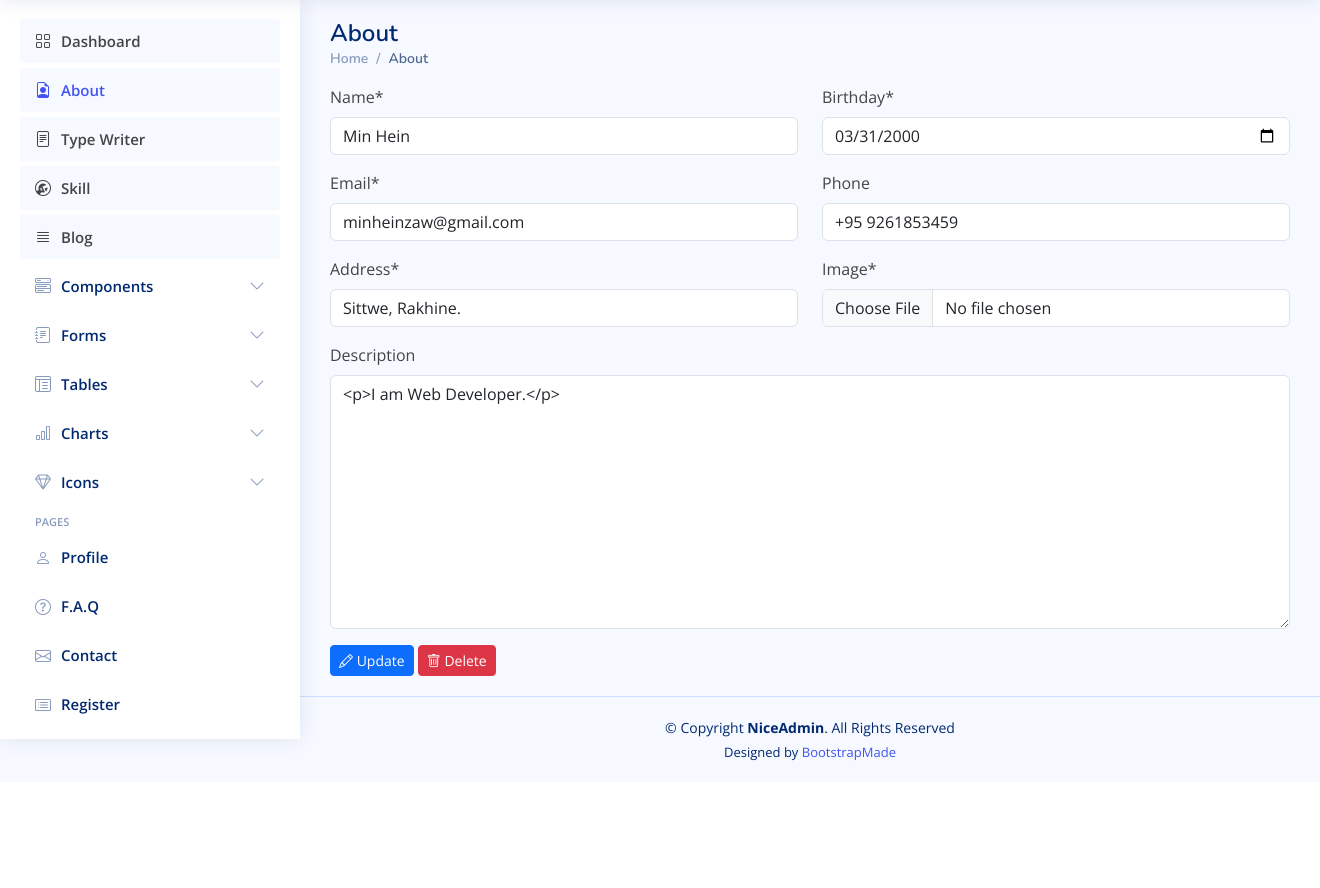
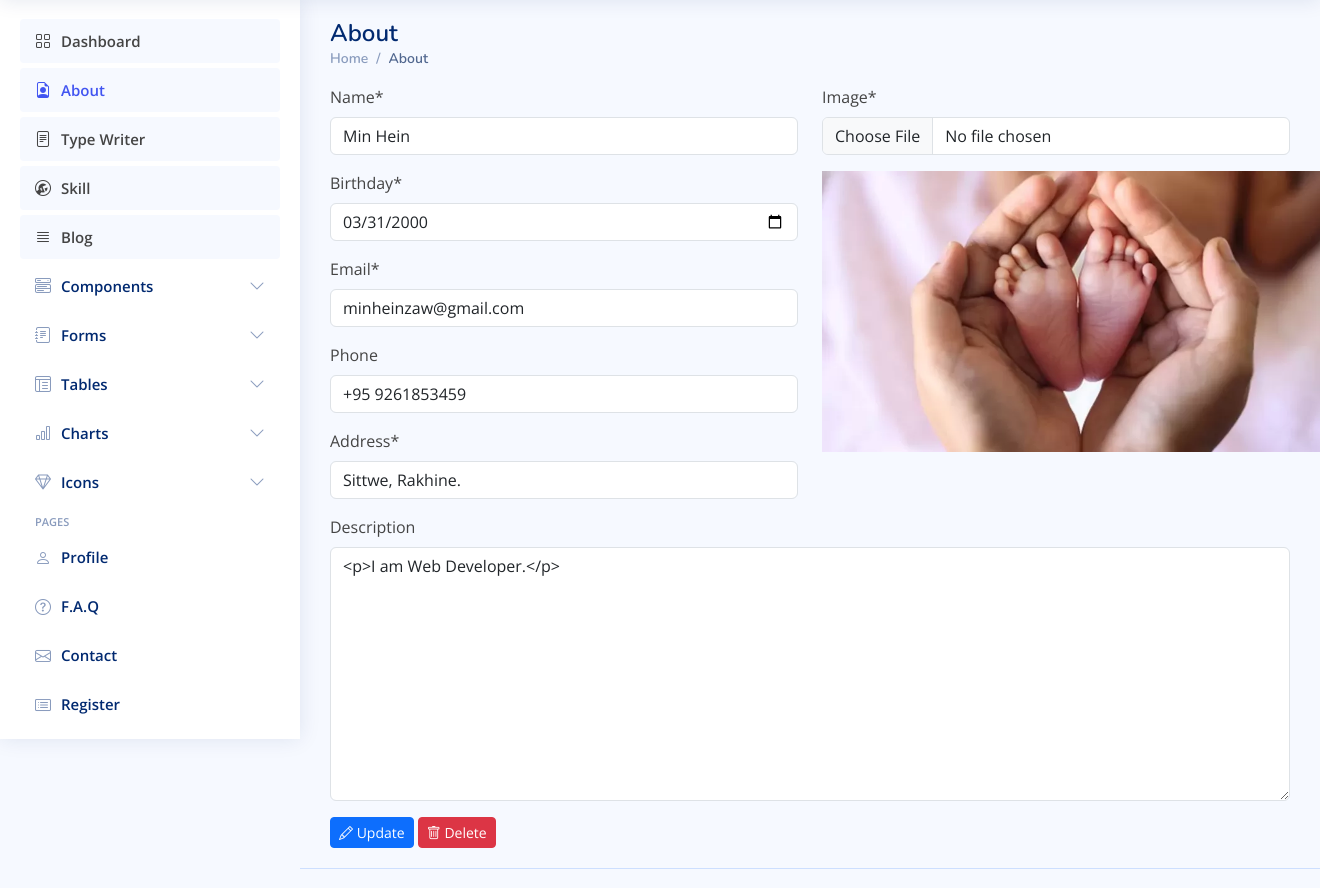
Before and after one commit to minheinn/minhein, a Django app: page /dashboard/about/ in a window 1320 px wide. Shown: the part 61-949 px from the top of the page. Before the commit the page ends 822 px from the top, so only its background shows below. Run offline with Django 4.2, Linux system fonts and the light colour scheme; data comes from the database, SQL or seed files in the repository; both versions use the stored data as it was after the commit; some libraries are stand-ins or nearby versions.

```diff
--- a/dashboard/forms.py
+++ b/dashboard/forms.py
@@ -12,7 +12,7 @@ class AboutForm(forms.ModelForm):
             'phone':forms.TextInput(attrs=({'placeholder':'Enter Your Phone..'})),
             'address':forms.TextInput(attrs=({'placeholder':'Enter Your Address..'})),
             'description':forms.Textarea(attrs=({'placeholder':'Enter Your Description..'})),
-            'image':forms.FileInput(attrs={'id': 'imageInput','type':'file'}),
+            'image':forms.FileInput(attrs=({"placeholder":"Image", "id":"image", "onchange":"getImagePreview(event)"})),
         }
 
 class TypeWriterForm(forms.ModelForm):
--- a/dashboard/templates/dashboard/about/about.html
+++ b/dashboard/templates/dashboard/about/about.html
@@ -22,52 +22,45 @@
     <div class="row">
       <div class="col-md-6">
           {{ forms.name|as_crispy_field }}
-            </div>
-            <div class="col-md-6">
           {{ forms.birthday|as_crispy_field }}
-            </div>
-            <div class="col-md-6">
           {{ forms.email|as_crispy_field }}
-            </div>
-            <div class="col-md-6">
           {{ forms.phone|as_crispy_field }}
-            </div>
-            <div class="col-md-6">
           {{ forms.address|as_crispy_field }}
       </div>
       <div class="col-md-6">
         {{ forms.image|as_crispy_field }}
+        <div class="col-md-6 mb-2" id="preview"></div>
       </div>
     </div>
+
     {{forms.media}}
     {{ forms.description|as_crispy_field }}
 
     <button type="submit" class="btn btn-primary btn-sm">
-          <i class="bi bi-plus-circle"></i> Create</button>
+      <i class="bi bi-plus-circle"></i> Create
+    </button>
   </form>
   {% else %}
-    <form action="" method="post">
+    <form action="" method="post" enctype="multipart/form-data">
       {% csrf_token %}
       <div class="row">
         <div class="col-md-6">
             {{ forms.name|as_crispy_field }}
-        </div>
-        <div class="col-md-6">
             {{ forms.birthday|as_crispy_field }}
-        </div>
-        <div class="col-md-6">
             {{ forms.email|as_crispy_field }}
-        </div>
-        <div class="col-md-6">
             {{ forms.phone|as_crispy_field }}
-        </div>
-        <div class="col-md-6">
             {{ forms.address|as_crispy_field }}
         </div>
         <div class="col-md-6">
           {{ forms.image|as_crispy_field }}
+          {% if about.image %}
+          <div class="col-md-6 mb-2" id="preview">
+            <img src="{{ about.image.url }}" alt="image here" style=" width: 500px;">
+          </div>
+          {% endif %}
         </div>
       </div>
+
       {{forms.media}}
       {{ forms.description|as_crispy_field }}
 
@@ -78,4 +71,20 @@
         <i class="bi bi-trash"></i> Delete</a>
     </form>
   {% endif %}
+
+
+  <script>
+    function getImagePreview(event)
+    {
+        var image = URL.createObjectURL(event.target.files[0]);
+        var imagediv = document.getElementById('preview');
+        var newimg = document.createElement('img');
+        imagediv.innerHTML = '';
+        newimg.src = image;
+        newimg.width = "500";
+        imagediv.appendChild(newimg);
+    }
+  </script>
+
+
 {% endblock content %}
--- a/dashboard/templates/dashboard/blog/edit_blog.html
+++ b/dashboard/templates/dashboard/blog/edit_blog.html
@@ -19,9 +19,13 @@
       </div>
       <div class="col-md-6">
         {{ forms.image|as_crispy_field }}
+        {% if blog.image %}
+        <div class="col-md-6 mb-2" id="preview">
+            <img src="{{ blog.image.url }}" alt="image here" style=" width: 300px;">
+        </div>
+        {% endif %}
       </div>
       <div class="col-md-6"></div>
-      <div class="col-md-6 mb-2" id="preview"></div>
       {{forms.media}}
       {{ forms.description|as_crispy_field }}
 
--- a/frontend/templates/frontend/partials/about.html
+++ b/frontend/templates/frontend/partials/about.html
@@ -26,9 +26,9 @@
             </div>
             <div class="col-lg-6">
               <ul>
-                <li><i class="bi bi-chevron-right"></i> <strong>Age:</strong> <span>30</span></li>
+                <li><i class="bi bi-chevron-right"></i> <strong>Age:</strong> <span>{{ age}}</span></li>
                 <li><i class="bi bi-chevron-right"></i> <strong>Degree:</strong> <span>Master</span></li>
-                <li><i class="bi bi-chevron-right"></i> <strong>PhEmailone:</strong> <span>{{ about.email }}</span></li>
+                <li><i class="bi bi-chevron-right"></i> <strong>Email:</strong> <span>{{ about.email }}</span></li>
                 <li><i class="bi bi-chevron-right"></i> <strong>Freelance:</strong> <span>Available</span></li>
               </ul>
             </div>
```
Also changed, not shown: frontend/views.py (+9 -1 lines), db.sqlite3, media/about_image/Article-C.jpg (added), media/about_image/d8898bf0-3db2-11ee-bde6-7ffba94c56ae.jpg.webp (added), media/about_image/d8898bf0-3db2-11ee-bde6-7ffba94c56ae.jpg_HzbXlHN.webp (added), media/about_image/d8898bf0-3db2-11ee-bde6-7ffba94c56ae.jpg_eR7ruag.webp (added), media/blog-photos/1badb940-3c34-11ee-b84b-3d82b58bc022.jpg_dzsooFj.webp (added), media/blog-photos/83023600-1765-11ee-8cae-4785e93eadf1_maC0qEM.jpg (added), media/blog-photos/Article-1-7.jpg (added), media/blog-photos/Article-C_vcWTG8O.jpg (added), media/blog-photos/Navy-ship.jpg (added), media/blog-photos/d8898bf0-3db2-11ee-bde6-7ffba94c56ae.jpg_sNCLcSi.webp (added). Lines whose indentation alone changed are shown as unchanged.
